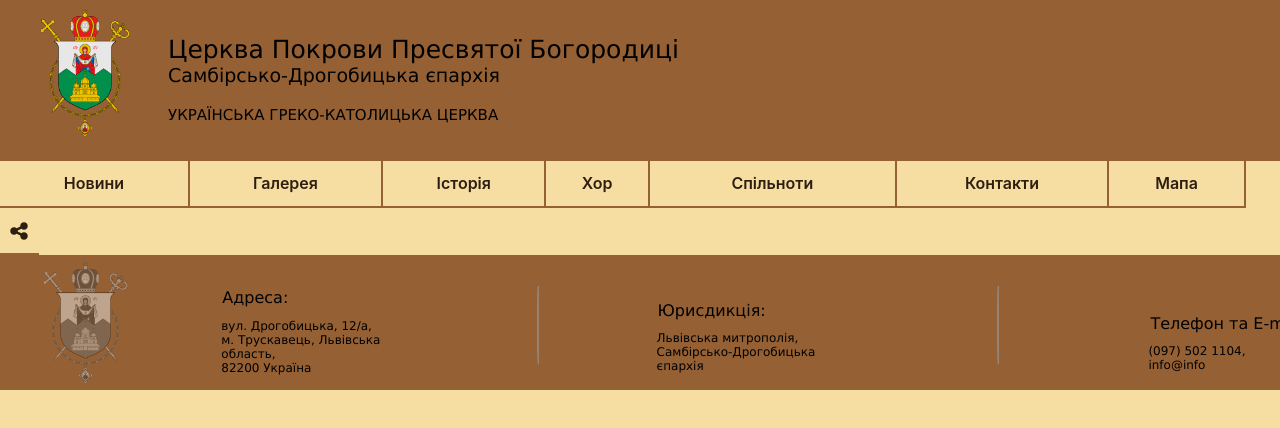
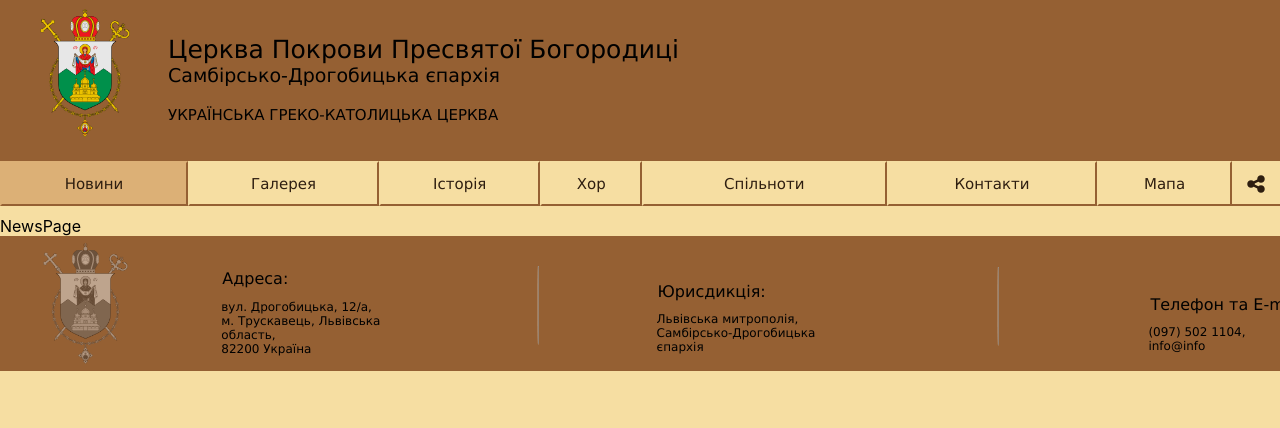
Before and after one commit to OlhaYarosh1/Church-Website2, a React (Create React App) app: page / in a window 1280 px wide. Shown: the top 428 px of the page. Built offline with nearby package versions, Linux system fonts and the light colour scheme.

Commit message:
Added buttons to Menu.

```diff
--- a/package.json
+++ b/package.json
@@ -13,6 +13,7 @@
     "@testing-library/user-event": "^13.5.0",
     "react": "^18.2.0",
     "react-dom": "^18.2.0",
+    "react-router-dom": "^6.9.0",
     "react-scripts": "5.0.1",
     "web-vitals": "^2.1.4"
   },
--- a/src/CurchPage/ChurchPage.js
+++ b/src/CurchPage/ChurchPage.js
@@ -2,12 +2,14 @@
 import Footer from './Footer/Footer';
 import Header from './Header/Header';
 import Menu from './Menu/Menu';
+import Pages from './Pages/Pages';
 
 const ChurchPage = () => {
     return (
         <div>
             <Header/>
             <Menu/>
+            <Pages/>
             <Footer/>
         </div>
     )
--- a/src/CurchPage/Menu/Menu.js
+++ b/src/CurchPage/Menu/Menu.js
@@ -6,26 +6,26 @@
 
 const Menu = () => {
   return (
-    <div className={classes.menu}>
-        <div className={classes.news}><div className={classes.mean}>Новини</div></div>
-        <div className={classes.gallery}><div className={classes.mean}>Галерея</div></div>
-        <div className={classes.history}><div className={classes.mean}>Історія</div></div>
-        <div className={classes.choir}><div className={classes.mean}>Хор</div></div>
-        <div className={classes.communities}><div className={classes.mean}>Спільноти</div></div>
-        <div className={classes.contacts}><div className={classes.mean}>Контакти</div></div>
-        <div className={classes.map}><div className={classes.mean}>Мапа</div></div>
+    <div>
+        <a href='./'><button type='button' className={classes.newsButton} autoFocus>Новини</button></a>
+        <button type='button' className={classes.galleryButton}>Галерея</button>
+        <button type='button' className={classes.historyButton}>Історія</button>
+        <button type='button' className={classes.choirButton}>Хор</button>
+        <button type='button' className={classes.communitiesButton}>Спільноти</button>
+        <button type='button' className={classes.contactsButton}>Контакти</button>
+        <button type='button' className={classes.mapButton}>Мапа</button>
         <div className={classes.socialNetworks}>
             <div className={classes.meanSoc}>
                 <FontAwesomeIcon className={classes.icon} icon={faShareNodes}/>
                 <div className={classes.socIcons}>
-                    <a href='/'><FontAwesomeIcon icon={faFacebook}/><br/></a>
-                    <a href='/'><FontAwesomeIcon icon={faYoutube}/><br/></a>
-                    <a href='/'><FontAwesomeIcon icon={faInstagram}/><br/></a>
+                    <a href='/' className={classes.socMedias}><FontAwesomeIcon icon={faFacebook}/><br/></a>
+                    <a href='/' className={classes.socMedias}><FontAwesomeIcon icon={faYoutube}/><br/></a>
+                    <a href='/' className={classes.socMedias}><FontAwesomeIcon icon={faInstagram}/><br/></a>
                 </div>
             </div>
-
         </div>
     </div>
+
   )
 }
 
--- a/src/CurchPage/Menu/Menu.module.css
+++ b/src/CurchPage/Menu/Menu.module.css
@@ -1,53 +1,72 @@
-.news, .gallery, .history, .choir, .communities, .contacts, .map, .socialNetworks {
+.socialNetworks {
     position: relative;
-    height: 45px;
+    height: 43px;
     display: inline-block;
-    border-right: #956033 2px solid;
+    border-right: none;
     border-bottom: #956033 2px solid;
     color: #2E1E10;
     font-size: 16px;
     font-weight: 600;
+    cursor: pointer;
+    width: 3.76%;
+    background-color: #F6DEA2;
+    top: -10px;
 }
 
-.news {
+button {
+    height: 45px;
+    border-radius: 0px;
+    background-color: transparent;
+    border-color: transparent;
+    font-size: 15px;
+    color: #2E1E10;
+    font-weight: 500;
+    font-family: Verdana, Geneva, Tahoma, sans-serif;
+    cursor: pointer;
+    border-right: #956033 2px solid;
+    border-bottom: #956033 2px solid;
+}
+
+button:hover {
+    background-color: #DCB076;
+}
+
+button:focus {
+    background-color: #DCB076;
+    outline: #956033;
+}
+
+.newsButton {
     width: 14.68%;
 }
 
-.gallery {
+.galleryButton {
     width: 14.94%;
 }
 
-.history {
+.historyButton {
     width: 12.6%;
 }
 
-.choir {
+.choirButton {
     width: 7.94%;
 }
 
-.communities {
+.communitiesButton {
     width: 19.11%;
 }
 
-.contacts {
+.contactsButton {
     width: 16.46%;
 }
 
-.map {
+.mapButton {
     width: 10.51%;
-}
-
-.socialNetworks {
-    background-color: #F6DEA2;
-    width: 3.03%;
-    cursor: pointer;
-    border-right: none;
 }
 
 .mean {
     position: relative;
     text-align: center;
-    top: 11.5px;
 }
 
 .meanSoc {
@@ -60,13 +79,26 @@
 
 .meanSoc:hover {
     background-color: #F6DEA2;
-    height: 120px;
+    height: 135px;
+    width: 100%;
+    left: -2px;
+    top: 0px;
     border-radius: 5px;
+    border: #956033 2px solid;
+    border-top: none;
+    border-top-left-radius: 0;
+    border-top-right-radius: 0;
 }
 
 .meanSoc:hover > .socIcons {
     visibility: visible;
     opacity: 1;
+    top: 15px;
+}
+
+.meanSoc:hover > .icon {
+    position: relative;
+    top: 13px;
 }
 
 .icon {
@@ -85,13 +117,13 @@
     margin-left: -25px;
 }
 
-a {
+.socMedias {
     display: block;
     text-align: center;
     color: #2E1E10;
     font-size: 20px;
 }
 
-a:hover {
+.socMedias:hover {
     color: #956033;
 }
--- /dev/null
+++ b/src/CurchPage/Pages/NewsPage/NewsPage.js
@@ -0,0 +1,9 @@
+import React from 'react'
+
+const NewsPage = () => {
+  return (
+    <div>NewsPage</div>
+  )
+}
+
+export default NewsPage
--- /dev/null
+++ b/src/CurchPage/Pages/Pages.js
@@ -0,0 +1,17 @@
+import React from 'react';
+import {BrowserRouter as Router, Route, Routes} from 'react-router-dom';
+import NewsPage from './NewsPage/NewsPage';
+
+const Pages = () => {
+    return (
+        <Router>
+            <div>
+                <Routes>
+                    <Route path='/' element={<NewsPage/>}/>
+                </Routes>
+            </div>
+        </Router>
+    )
+}
+
+export default Pages;
```
Also changed, not shown: src/CurchPage/Pages/NewsPage/NewsPage.module.css (added), 1 other file (tests, documents, lock files or other folders).
